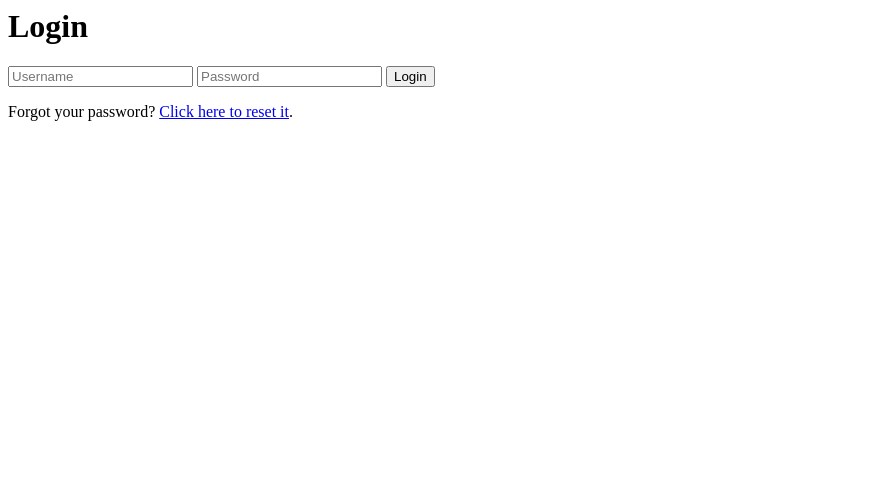
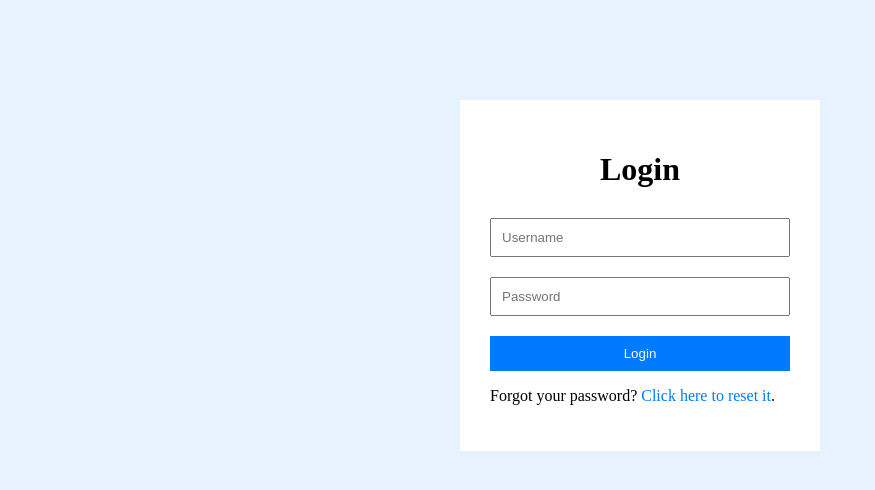
Before and after one commit to fiu025/background-generator, a website: page index.html in a window 1280 px wide. Shown: the whole page, without its empty margins (0-875 px from the left). Drawn offline with Linux system fonts and the light colour scheme.

Commit message:
new index

```diff
--- a/index.html
+++ b/index.html
@@ -1,5 +1,14 @@
-<html> <head> <title>Updated Login
-    <link rel="stylesheet" type="text/css" href="style.css">
-</title>
+<html> <head> <title>Login</title> <style> body { background-color: #e6f2ff; }
+    .login-box { width: 300px; margin: 0 auto; padding: 30px; background-color: white; color: black; margin-top: 100px; }
+
+    .login-box h1 { text-align: center; margin-bottom: 30px; }
+
+    .login-box input[type="text"], .login-box input[type="password"] { width: 100%; padding: 10px; margin-bottom: 20px; }
+
+    .login-box input[type="submit"] { width: 100%; padding: 10px; background-color: #007bff; color: white; border: none; }
+
+    .login-box a { text-decoration: none; color: #007bff; }
+
+    .login-box a:hover { text-decoration: underline; } </style>
 
     </head> <body> <div class="login-box"> <h1>Login</h1> <form action="/login" method="post"> <input type="text" name="username" placeholder="Username" required> <input type="password" name="password" placeholder="Password" required> <input type="submit" value="Login"> </form> <p>Forgot your password? <a href="/password-recovery">Click here to reset it</a>.</p> </div> </body> </html>
```
